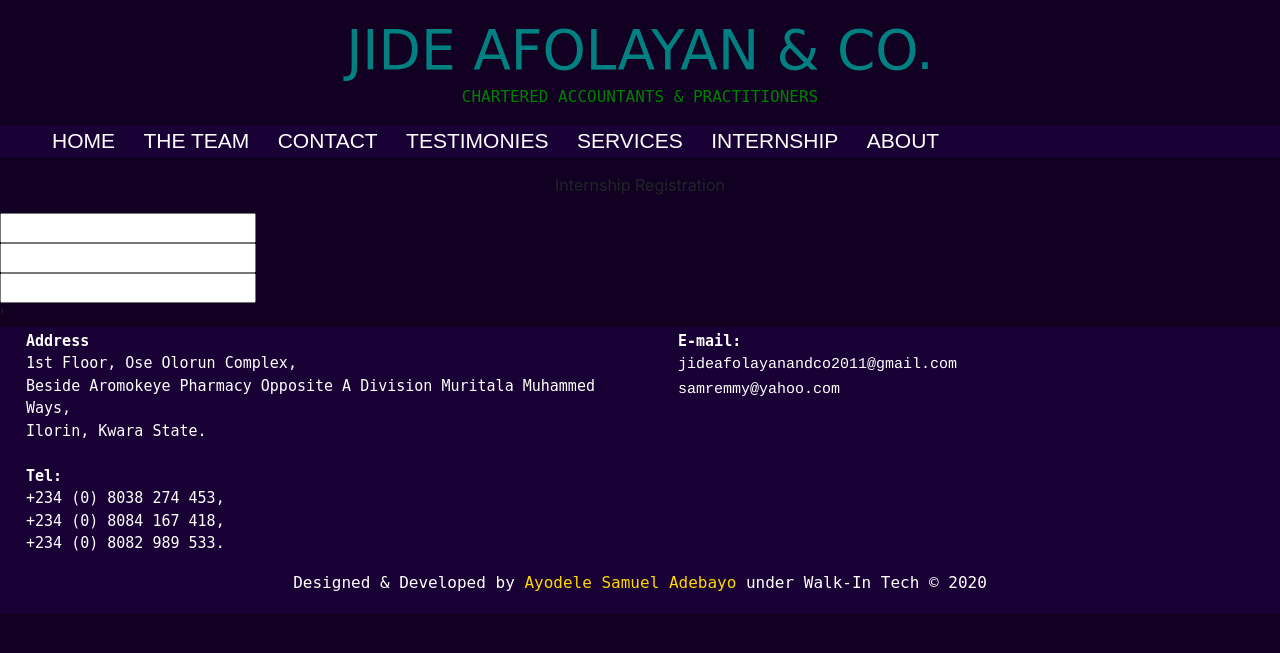
After one commit to unclebay143/jideafolayanandco, a Django app: page /internship in a window 1280 px wide. The commit adds this page. Shown: the top 653 px of the page. Run offline with Django 3.2, Linux system fonts and the light colour scheme; some libraries are stand-ins or nearby versions.

Commit message:
Internship added

```diff
--- a/jideapp/urls.py
+++ b/jideapp/urls.py
@@ -1,5 +1,5 @@
 from django.urls import path
-from .views import Maintain, Home, About, Ourwork, Testimony, Team, Contact, Services
+from .views import Maintain, Home, About, Ourwork, Testimony, Team, Contact, Services, Internship
 
 
 urlpatterns = [
@@ -8,8 +8,9 @@ path('index', Home, name="index"),
 path('about/', About, name="about"),
 path('ourwork', Ourwork, name="ourwork"),
 path('testimony', Testimony, name="testimony"),
-path('contact', Contact, name="contact"),
+path('contact/', Contact, name="contact"),
 path('team', Team, name="team"),
 path('services', Services, name="services"),
+path('internship', Internship, name="internship"),
 
 ]
--- a/jideapp/views.py
+++ b/jideapp/views.py
@@ -34,3 +34,7 @@ def Team(request):
 #Services function()
 def Services(request):
     return render(request, 'services.html')
+
+#Internship function()
+def Internship(request):
+    return render(request, 'internship.html')
--- a/static/css/navandfoot.css
+++ b/static/css/navandfoot.css
@@ -71,10 +71,10 @@ footer{
 }
 .content a:hover, .author a:hover{
   text-decoration: none;
-  font-size: 14px;
+  font-size: px;
   color: gold;
 }
 .author{
-  color:black;
+  color:white;
   text-align: center;
 }
--- a/templates/about.html
+++ b/templates/about.html
@@ -4,6 +4,7 @@
 {% include 'nav.html' %}
 
 <div class="container">
+    <h2 style="font-family: monospace;text-align:center; font-size:33px;">THE FIRM</h2>
 <p style="font-size:26px;">INTRODUCTION</p>
 Jide Afolayan & Co. is a professional firm of Chartered Accountants and Tax Practitioners providing expert services in the area of Auditing, Accountancy, Management Consultancy and Financial Advisory Services, Taxation, Corporate Secretarial Services, Receivership, Liquidation as well as Human Capital development training services and a host of other Professional Services to our clients throughout Nigeria. These Clients range in size from embryonic ventures to medium and large limited liability companies with sophisticated financial reporting and accounting systems.
 
--- a/templates/base.html
+++ b/templates/base.html
@@ -12,10 +12,9 @@
   </head>
   <body> <!-- style="background-image: url('static/img/jideandco.png');"-->
 
-    {% block load%}
+    {% block load %}
 
 
-    {% include 'foot.html' %}
 
     {% endblock%}
 
--- /dev/null
+++ b/templates/internship.html
@@ -0,0 +1,23 @@
+{% extends 'base.html' %}
+{% block load %}
+{% include 'nav.html' %}
+<p style="text-align:center;">Internship Registration</p>
+<form action="">
+    <input type="text"> <br />
+    <input type="text"> <br />
+    <input type="text"> <br />'
+
+
+
+
+
+
+
+
+
+
+
+</form>
+
+{% include 'foot.html' %}
+{% endblock %}
--- a/templates/nav.html
+++ b/templates/nav.html
@@ -11,6 +11,7 @@
     <li><a href="{% url 'contact' %}">CONTACT</a></li>
     <li class="navtopright"><a href="{% url 'testimony' %}">TESTIMONIES</a></li>
     <li class="navtopright"><a href="{% url 'services' %}">SERVICES</a></li>
+    <li class="navtopright"><a href="{% url 'internship' %}">INTERNSHIP</a></li>
     <li class="navtopright"><a href="{% url 'about' %}">ABOUT</a></li>
 
 
--- a/templates/services.html
+++ b/templates/services.html
@@ -3,8 +3,8 @@
 {% block load %}
 {% include 'nav.html' %}
 <div class="container">
-<p style="font-size:29px; text-align:center;">OUR SERVICES</p>
-<ul  style="padding-left:450px;">
+<p style="font-size:29px; text-align:left;">OUR SERVICES</p>
+<ul><!--style="padding-left:450px;"-->
 <li>Statutory audit services</li>
 <li>Accounting services</li>
 <li>Consultancy  and training services</li>
```
Also changed, not shown: db.sqlite3, templates/404.html (added).
